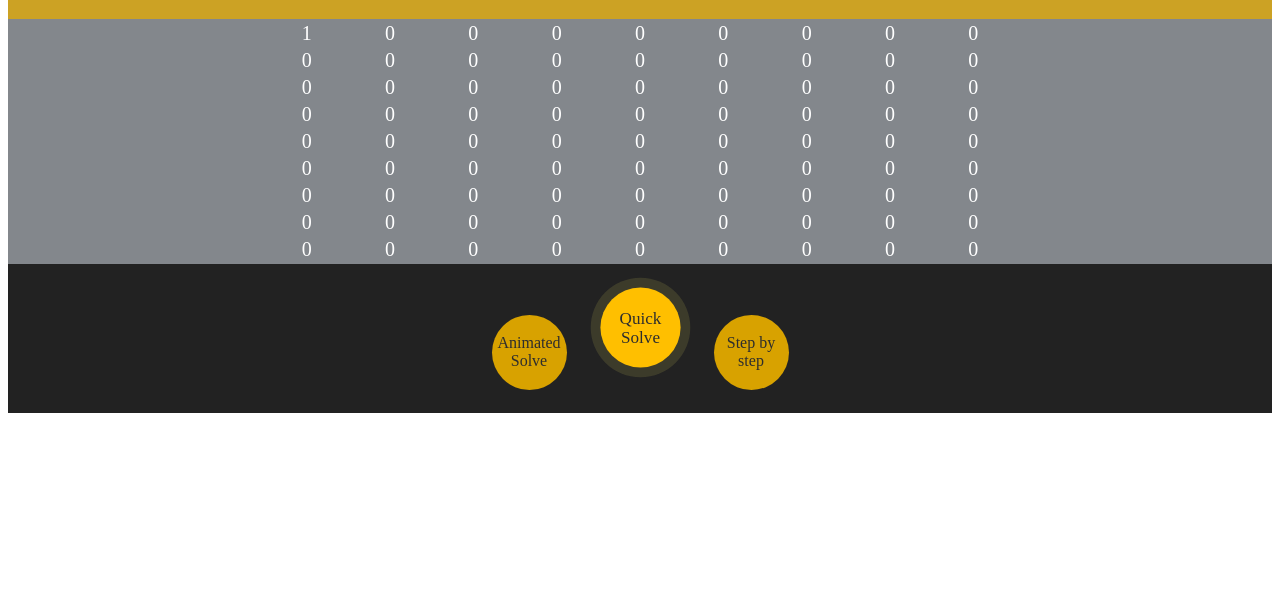
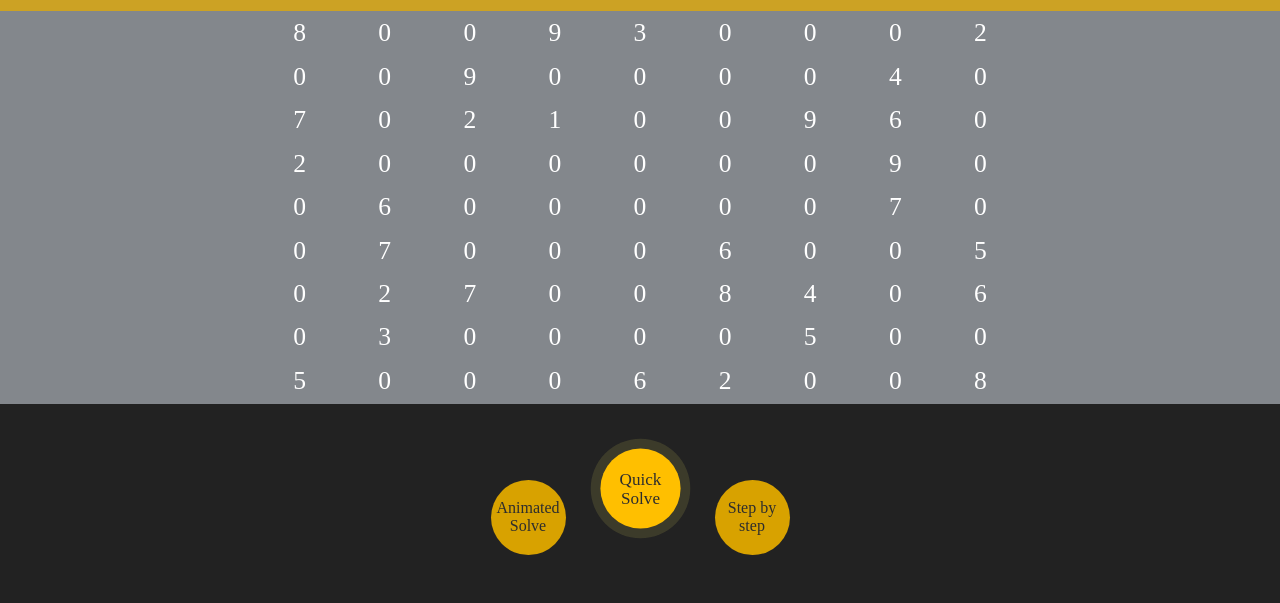
Before and after one commit to gruskal/SudokuSolver, a React app: page / in a window 1280 px wide. Shown: the part 197-800 px from the top of the page. Built offline with nearby package versions, Linux system fonts and the light colour scheme.

Commit message:
[cleanup] style & refactor

```diff
--- a/public/index.html
+++ b/public/index.html
@@ -2,7 +2,7 @@
 	<head>
 		<title>Sodoku Solver</title>
 	</head>
-	<body>
+	<body style="margin: 0;">
 		<noscript>
 			You need to enable JavaScript to run this app.
 		</noscript>
--- a/src/components/Buoy.js
+++ b/src/components/Buoy.js
@@ -4,6 +4,7 @@ import styled from "styled-components"
 const TextWrapper = styled.div`
     text-align: center;
     margin: auto;
+    user-select: none;
 `;
 
 const Indicator = styled.div`
@@ -12,7 +13,7 @@ const Indicator = styled.div`
     color: #2D2D2D;
     width: 75px;
     height: 75px;
-    margin: auto auto 30px auto;
+    margin: auto auto 38px auto;
     border-radius: 50%;
     cursor: pointer;
     ${({stage}) => {
--- a/src/components/CircleButton.js
+++ b/src/components/CircleButton.js
@@ -4,6 +4,7 @@ import styled from "styled-components"
 const TextWrapper = styled.div`
     text-align: center;
     margin: auto;
+    user-select: none;
 `;
 
 const Indicator = styled.div`
@@ -12,7 +13,7 @@ const Indicator = styled.div`
     background-color: #D8A200;
     width: 75px;
     height: 75px;
-    margin: auto 36px auto 36px;
+    margin: auto 37px auto 37px;
     border-radius: 50%;
     cursor: pointer;
     animation-timing-function: ease-out;
@@ -31,8 +32,12 @@ const Indicator = styled.div`
     }
 `;
 
-const CircleButton = ({text, onClick}) => (
-    <Indicator onClick={onClick}>
+const CircleButton = ({
+    text,
+    onClick,
+    ...rest
+}) => (
+    <Indicator onClick={onClick} {...rest}>
         <TextWrapper> {text} </TextWrapper>
     </Indicator>
 );
--- a/src/components/SodokuPlayer.js
+++ b/src/components/SodokuPlayer.js
@@ -4,7 +4,7 @@ function getIntersection(setA, setB) {
 	return new Set([...setA].filter(value => !setB.has(value)));
 }
 
-const cellStructureAppend = (cell, cells, constraints) => {
+function cellStructureAppend(cell, cells, constraints) {
 	cells.push(cell);
 	if (cell.value !== 0) {
 		if(constraints.has(cell.value)) {
@@ -38,17 +38,12 @@ function Region() {
 	this.append = (cell) => (cellStructureAppend(cell, this.cells, this.constraints));
 }
 
-export default class SodokuPlayer {
-  constructor(rawRows) {
-
-  }
-
+class SodokuPlayer {
 	initializeBoard = (rawRows, onStatusUpdate) => {
-    this.i = 0
-    this.backtracking = false;
+		this.currentSolveIndex = 0
+		this.reversing = false;
 		const numRows = rawRows.length;
 		const numColumns = rawRows[0].length;
-    const numRegions = (numColumns / 3) * (numRows / 3);
 		this.pivotCell = null;
 		this.cells = [];
 		this.error = false;
@@ -107,12 +102,12 @@ export default class SodokuPlayer {
 		for(let i = 0; i < this.cells.length; i++) {
 			const currentCell = this.cells[i];
 			if(currentCell.given) {
-        if(this.backtracking) {
+				if(this.reversing) {
 					i -= 2;
 				}
 				continue;
 			} else {
-        this.backtracking = false;
+				this.reversing = false;
 			}
 			const possibilities = this.calculateCellPossibilties(currentCell);
 			if(possibilities.size > 0) {
@@ -121,10 +116,10 @@ export default class SodokuPlayer {
 				continue;
 			} else {
 				this.clearCellValue(currentCell);
-        this.backtracking = true;
+				this.reversing = true;
 				const previousCell = this.cells[i - 1];
 				if(!previousCell.given) {
-          this.removeCellConstraint(previousCell); // Perfomance enchancement
+					this.removeCellConstraint(previousCell);
 					previousCell.value = 0;
 				}
 				i -= 2;
@@ -136,34 +131,34 @@ export default class SodokuPlayer {
 		}
 	}
 	solve() {
-      if(this.i === this.cells.length) {
+			if(this.currentSolveIndex === this.cells.length) {
 				return {
 					status: "Complete",
 					rows: [...this.rows]
 				}
 			}
-      const currentCell = this.cells[this.i];
+			const currentCell = this.cells[this.currentSolveIndex];
 			if(currentCell.given) {
-        this.i = this.backtracking ? --this.i : ++this.i;
+				this.currentSolveIndex = this.reversing ? --this.currentSolveIndex : ++this.currentSolveIndex;
 				return {
 					status: "Working Reverse",
 					rows: [...this.rows]
 				}
 			} else {
-        this.backtracking = false;
+				this.reversing = false;
 			}
 			const possibilities = this.calculateCellPossibilties(currentCell);
 			if(possibilities.size > 0) {
 				const nextPossibility = possibilities.values().next().value;
 				this.setCellValue(currentCell, nextPossibility);
-        this.i++;
+				this.currentSolveIndex++;
 			} else {
 				this.clearCellValue(currentCell);
-        this.backtracking = true;
-        this.i --;
-        const previousCell = this.cells[this.i];
+				this.reversing = true;
+				this.currentSolveIndex --;
+				const previousCell = this.cells[this.currentSolveIndex];
 				if(!previousCell.given) {
-          this.removeCellConstraint(previousCell); // Perfomance enchancement
+					this.removeCellConstraint(previousCell);
 
 					previousCell.value = 0;
 				}
@@ -189,16 +184,16 @@ export default class SodokuPlayer {
 	}
 
 	clearCellValue = (cell) => {
-    this.removeCellConstraint(cell); // Perfomance enchancement
+		this.removeCellConstraint(cell);
 		cell.value = 0;
 		cell.attemptedValues.clear();
 	}
 
 	setCellValue = (cell, value) => {
-    this.removeCellConstraint(cell); // Perfomance enchancement
+		this.removeCellConstraint(cell);
 		cell.value = value;
 		cell.attemptedValues.add(value);
-    this.addCellConstraint(cell); // Perfomance enchancement
+		this.addCellConstraint(cell);
 	}
 
 	calculateCellPossibilties = (cell) => {
@@ -224,3 +219,5 @@ export default class SodokuPlayer {
 	findRegion = cell =>
 		this.regions.find(region => region.cells.indexOf(cell) !== -1);
 }
+
+export default SodokuPlayer;
--- a/src/components/SodokuViewer.js
+++ b/src/components/SodokuViewer.js
@@ -10,6 +10,11 @@ import {
 	Buoy,
 	CircleButton
 } from "./";
+
+const CancelButton = styled(CircleButton)`
+	background-color: #B22020;
+	margin: auto auto 30px auto;
+`;
 
 const StyledHeader = styled(Header)`
 	background-color: ${({error, complete}) => (
@@ -37,19 +42,36 @@ const Container = styled.div`
 	background-color: #222222;
 `;
 
-export default function SodokuViewer({
+function SodokuViewer({
 	sodokuPlayer,
+	initialBoard,
 	error
 }) {
-	const [status, setStatus] = useState(error || "Click on a solve option to begin");
+	const DEFAULTSTATUS = "Click on a solve option to begin";
+	const [sodokuRunner, setSodokuRunner] = useState();
+	const [status, setStatus] = useState(error || DEFAULTSTATUS);
 	const [rows, setRows] = useState(sodokuPlayer.getRows());
+	const [stepping, setStepping] = useState(false);
+	const complete = status.indexOf("Completed") !== -1;
+	const working = status.indexOf("Working") !== -1;
 
+	const resetSodokuBoard = () => {
+		clearInterval(sodokuRunner);
+		sodokuPlayer.initializeBoard(initialBoard);
+		setRows(sodokuPlayer.getRows());
+		setStatus(DEFAULTSTATUS);
+		setStepping(false);
+	}
+	const onAnimatedSolveClick = () => {
+		setSodokuRunner(setInterval(solveNextSodokuStep, 1));
+		setStepping(false);
+	}
 	const solveNextSodokuStep = () => {
 		const {
 			status,
 			rows
 		} = sodokuPlayer.solve()
-	setStatus(status)
+		setStatus(status);
 		setRows(rows);
 	}
 	const quickSolveSodoku = () => {
@@ -59,25 +81,34 @@ export default function SodokuViewer({
 		} = sodokuPlayer.solve();
 		setStatus(status);
 		setRows(rows);
+		setStepping(false);
 	}
-  console.log(error)
+
 	return (
 		<Container>
-		<StyledHeader error={!!error} complete={!status.indexOf("Completed")}>
+			<StyledHeader error={!!error} complete={complete}>
 				<h1> {status} </h1>
 			</StyledHeader>
 			<SodokuBoard rows={rows} />
 			<StyledFooter>
 				<ButtonWrapper>
+					{working && !stepping ? (
+							<CancelButton
+								text={"Cancel"}
+								onClick={resetSodokuBoard}
+							/>
+						) :
+							(
+								!complete ? (
+									<React.Fragment>
 										<CircleButton
 											text={"Animated Solve"}
-					onClick={() => {
-						setInterval(solveNextSodokuStep, 0);
-					}}/>
+											onClick={onAnimatedSolveClick}/>
 										<Buoy
 											text={"Quick Solve"}
 											onClick={() => {
 												setStatus("Working ...");
+												resetSodokuBoard();
 												const {
 													status,
 													rows
@@ -88,10 +119,25 @@ export default function SodokuViewer({
 										/>
 										<CircleButton
 											text={"Step by step"}
-					onClick={solveNextSodokuStep}
+											onClick={() => {
+												setStepping(true);
+												solveNextSodokuStep();
+											}}
 										/>
+									</React.Fragment>
+								) :
+									(
+										<Buoy
+											text={"Reset"}
+											onClick={resetSodokuBoard}
+										/>
+									)
+							)
+					}
 				</ButtonWrapper>
 			</StyledFooter>
 		</Container>
 	);
 }
+
+export default SodokuViewer;
--- a/src/components/layout/Content.js
+++ b/src/components/layout/Content.js
@@ -3,13 +3,17 @@ import styled from "styled-components";
 
 const Container = styled.div`
   display: flex;
-  flex: 4 0 auto;
+  flex: 10 0 auto;
   flex-direction: column;
   align-content: center;
   justify-content: center;
   background-color: #83878C;
 `;
 
-const Content = ({ children }) => <Container>{children}</Container>;
+const Content = ({
+   children
+}) => (
+  <Container>{children}</Container>
+);
 
 export default Content;
--- a/src/components/layout/Footer.js
+++ b/src/components/layout/Footer.js
@@ -3,15 +3,11 @@ import styled from "styled-components";
 
 const Container = styled.div`
   display: flex;
-  flex: 2 0 auto;
+  flex: 1 0 auto;
   flex-direction: column;
   justify-content: center;
   background-color: #222222;
   padding: 8px;
-`;
-
-const FooterRow = styled.span`
-  flex: 1 1 auto;
 `;
 
 const Footer = ({
--- a/src/components/layout/SodokuBoard.js
+++ b/src/components/layout/SodokuBoard.js
@@ -2,23 +2,35 @@ import React from "react";
 import styled from "styled-components";
 
 const Table = styled.table`
+  width: 100%;
+  height: 100%;
+  padding: 0px 20vw 0px 20vw;
+`;
+
+const FlexWrapper = styled.div`
   background-color: #83878C;
-  padding: 0px 20vw 0px 20vw;
-`
+  flex: 2 0 auto;
+  width: 100%;
+`;
+
 const Cell = styled.td`
-  font-size: 20px;
+  font-size: 2vw;
   color: #FFFFFF;
   text-align: center;
 `;
 
-const SodokuBoard = ({ rows }) => {
+const SodokuBoard = ({
+  rows
+}) => {
   const renderRows = () => rows.map(row => <tr>{renderCells(row)}</tr>);
   const renderCells = row => row.cells.map(cell => <Cell> {cell.value} </Cell>);
 
   return (
-    <Table>
-      <tbody>{renderRows()}</tbody>
-    </Table>
+    <FlexWrapper>
+      <Table>
+        <tbody>{renderRows()}</tbody>
+      </Table>
+    </FlexWrapper>
   );
 };
 
--- a/src/index.js
+++ b/src/index.js
@@ -58,6 +58,8 @@ const Container = styled.div`
   flex-direction: column;
   justify-content: center;
   background-color: #ecf0f1;
+  height: 100%;
+  overflow: hidden;
 `;
 
 const StyledHeader = styled(Header)`
@@ -68,18 +70,19 @@ const StyledHeader = styled(Header)`
 
 
 function App() {
+  const initialBoard = [
+    [8, 0, 0, 9, 3, 0, 0, 0, 2],
+    [0, 0, 9, 0, 0, 0, 0, 4, 0],
+    [7, 0, 2, 1, 0, 0, 9, 6, 0],
+    [2, 0, 0, 0, 0, 0, 0, 9, 0],
+    [0, 6, 0, 0, 0, 0, 0, 7, 0],
+    [0, 7, 0, 0, 0, 6, 0, 0, 5],
+    [0, 2, 7, 0, 0, 8, 4, 0, 6],
+    [0, 3, 0, 0, 0, 0, 5, 0, 0],
+    [5, 0, 0, 0, 6, 2, 0, 0, 8]
+  ];
   const sodokuPlayer = new SodokuPlayer();
-  const error = sodokuPlayer.initializeBoard([
-    [1, 0, 0, 0, 0, 0, 0, 0, 0],
-    [0, 0, 0, 0, 0, 0, 0, 0, 0],
-    [0, 0, 0, 0, 0, 0, 0, 0, 0],
-    [0, 0, 0, 0, 0, 0, 0, 0, 0],
-    [0, 0, 0, 0, 0, 0, 0, 0, 0],
-    [0, 0, 0, 0, 0, 0, 0, 0, 0],
-    [0, 0, 0, 0, 0, 0, 0, 0, 0],
-    [0, 0, 0, 0, 0, 0, 0, 0, 0],
-    [0, 0, 0, 0, 0, 0, 0, 0, 0]
-  ]);
+  const error = sodokuPlayer.initializeBoard(initialBoard);
 
   return (
     <Container>
@@ -87,7 +90,7 @@ function App() {
         <h1> SodokuSolver </h1>
       </StyledHeader>
       <Content>
-        <SodokuViewer error={error} sodokuPlayer={sodokuPlayer} />
+        <SodokuViewer initialBoard={initialBoard} error={error} sodokuPlayer={sodokuPlayer}/>
       </Content>
     </Container>
   );
```
Lines whose indentation alone changed are shown as unchanged.
